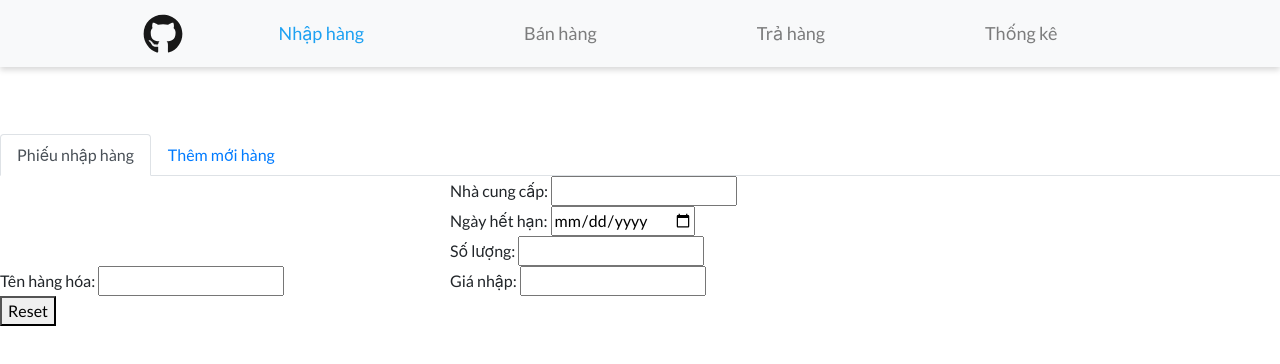
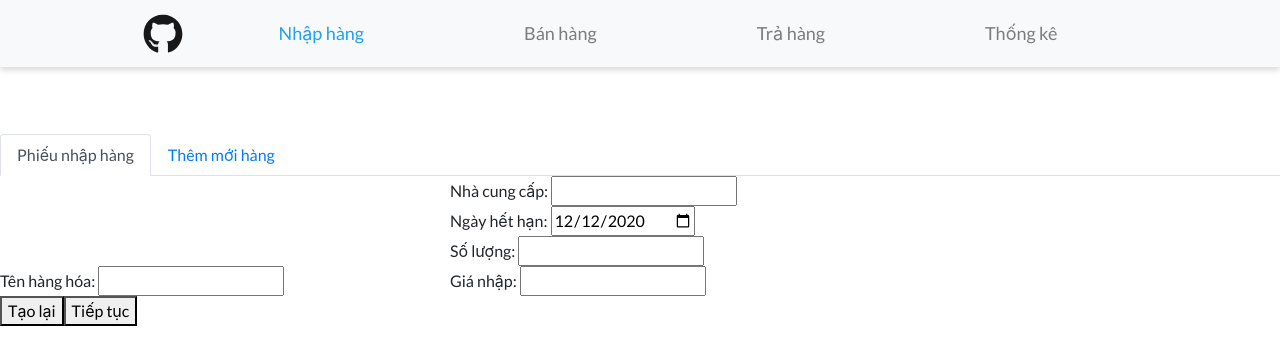
Before and after one commit to TeamJAV/DoAnOOP_version1, a React (Create React App) app in the folder doanoop-react/: page /import in a window 1280 px wide. Shown: the top 364 px of the page. Built offline with nearby package versions, Linux system fonts and the light colour scheme.

Commit message:
add batch form container

```diff
--- a/doanoop-react/src/components/import/BatchInputContainer.jsx
+++ b/doanoop-react/src/components/import/BatchInputContainer.jsx
@@ -0,0 +1,22 @@
+import React, { Component } from "react";
+import BatchInputForm from "./BatchInputForm";
+
+export default class BatchInputContainer extends Component {
+  state = {
+    productBatches: [],
+  };
+
+  setProductBatches = (batch) => {
+    this.setState((prevState) => ({
+      productBatches: [...prevState.productBatches, batch],
+    }), () => {console.log(this.state.productBatches)});
+  };
+
+  render() {
+    return (
+      <>
+        <BatchInputForm setBatches={this.setProductBatches} />
+      </>
+    );
+  }
+}
--- a/doanoop-react/src/components/import/BatchInputForm.jsx
+++ b/doanoop-react/src/components/import/BatchInputForm.jsx
@@ -5,10 +5,19 @@ export default class BatchInputForm extends Component {
   constructor(props) {
     super(props);
     this.baseState = {
-      productName: "",
-      productId: "",
-      supplierName: "",
-      supplierId: "",
+      importDate: "2020-12-12",
+      expiredDate: "2020-12-12",
+      quantity: null,
+      importQuantity: null,
+      importCost: null,
+      products: {
+        id: "",
+        name: "",
+      },
+      suppliers: {
+        id: "",
+        name: "",
+      },
     };
     this.state = this.baseState;
     this.keyCount = 0;
@@ -16,23 +25,27 @@ export default class BatchInputForm extends Component {
 
   setProduct = (product) => {
     this.setState({
-      productName: product.name,
-      productId: product.id,
+      products: {
+        id: product.id,
+        name: product.name,
+      },
     });
     console.log(this.state);
   };
 
   setSupplier = (supplier) => {
     this.setState({
-      supplierName: supplier.name,
-      supplierId: supplier.id,
+      suppliers: {
+        id: supplier.id,
+        name: supplier.name,
+      },
     });
     console.log(this.state);
   };
 
   setKey = () => {
     this.keyCount += 1;
-  }
+  };
 
   handleClickReset = (event) => {
     event.preventDefault();
@@ -41,10 +54,13 @@ export default class BatchInputForm extends Component {
     console.log(this.state);
   };
 
-  handleInputChange(field, value) {
-    this.setState({
-      [field]: value
-    });
+  handleClickContinue = (event) => {
+    event.preventDefault();
+    this.props.setBatches(this.state);
+  };
+
+  handleInputChange = (event) => {
+
   }
 
   render() {
@@ -56,7 +72,11 @@ export default class BatchInputForm extends Component {
             style={{ display: "inline-block", width: "50%" }}
           >
             <span>Tên hàng hóa: </span>
-            <SearchBar type="product" onSelect={this.setProduct} key={this.keyCount} />
+            <SearchBar
+              type="product"
+              onSelect={this.setProduct}
+              key={this.keyCount}
+            />
           </div>
           <div
             className="batch-form__batch-info"
@@ -64,23 +84,43 @@ export default class BatchInputForm extends Component {
           >
             <div className="batch-form__supplier">
               <span>Nhà cung cấp: </span>
-              <SearchBar type="supplier" onSelect={this.setSupplier} key={this.keyCount} />
+              <SearchBar
+                type="supplier"
+                onSelect={this.setSupplier}
+                key={this.keyCount}
+              />
             </div>
             <div className="batch-form__expire-date">
               <span>Ngày hết hạn: </span>
-              <input type="date"></input>
+              <input
+                type="date"
+                name="expiredDate"
+                value={this.state.expiredDate}
+                onChange={this.handleInputChange}
+              ></input>
             </div>
             <div className="batch-form__quantity">
               <span>Số lượng: </span>
-              <input type="text"></input>
+              <input
+                type="text"
+                name="quantity"
+                value={this.state.quantity}
+                onChange={this.handleInputChange}
+              ></input>
             </div>
             <div className="batch-form__price">
               <span>Giá nhập: </span>
-              <input type="text"></input>
+              <input
+                type="text"
+                name="importCost"
+                value={this.state.importCost}
+                onChange={this.handleInputChange}
+              ></input>
             </div>
           </div>
           <div className="batch-form__button">
-            <button onClick={this.handleClickReset}>Reset</button>
+            <button onClick={this.handleClickReset}>Tạo lại</button>
+            <button onClick={this.handleClickContinue}>Tiếp tục</button>
           </div>
         </form>
       </>
--- a/doanoop-react/src/components/import/ImportTab.jsx
+++ b/doanoop-react/src/components/import/ImportTab.jsx
@@ -1,6 +1,6 @@
 import React, { Component } from "react";
 import { Tabs, Tab } from "react-bootstrap";
-import BatchInputForm from "./BatchInputForm";
+import BatchInputContainer from "./BatchInputContainer";
 
 export default class ImportTab extends Component {
   render() {
@@ -8,7 +8,7 @@ export default class ImportTab extends Component {
       <>
         <Tabs defaultActiveKey="batchInputForm" id="uncontrolled-tab-example">
           <Tab eventKey="batchInputForm" title="Phiếu nhập hàng">
-            <BatchInputForm />
+            <BatchInputContainer />
           </Tab>
           <Tab eventKey="profile" title="Thêm mới hàng"></Tab>
         </Tabs>
```
